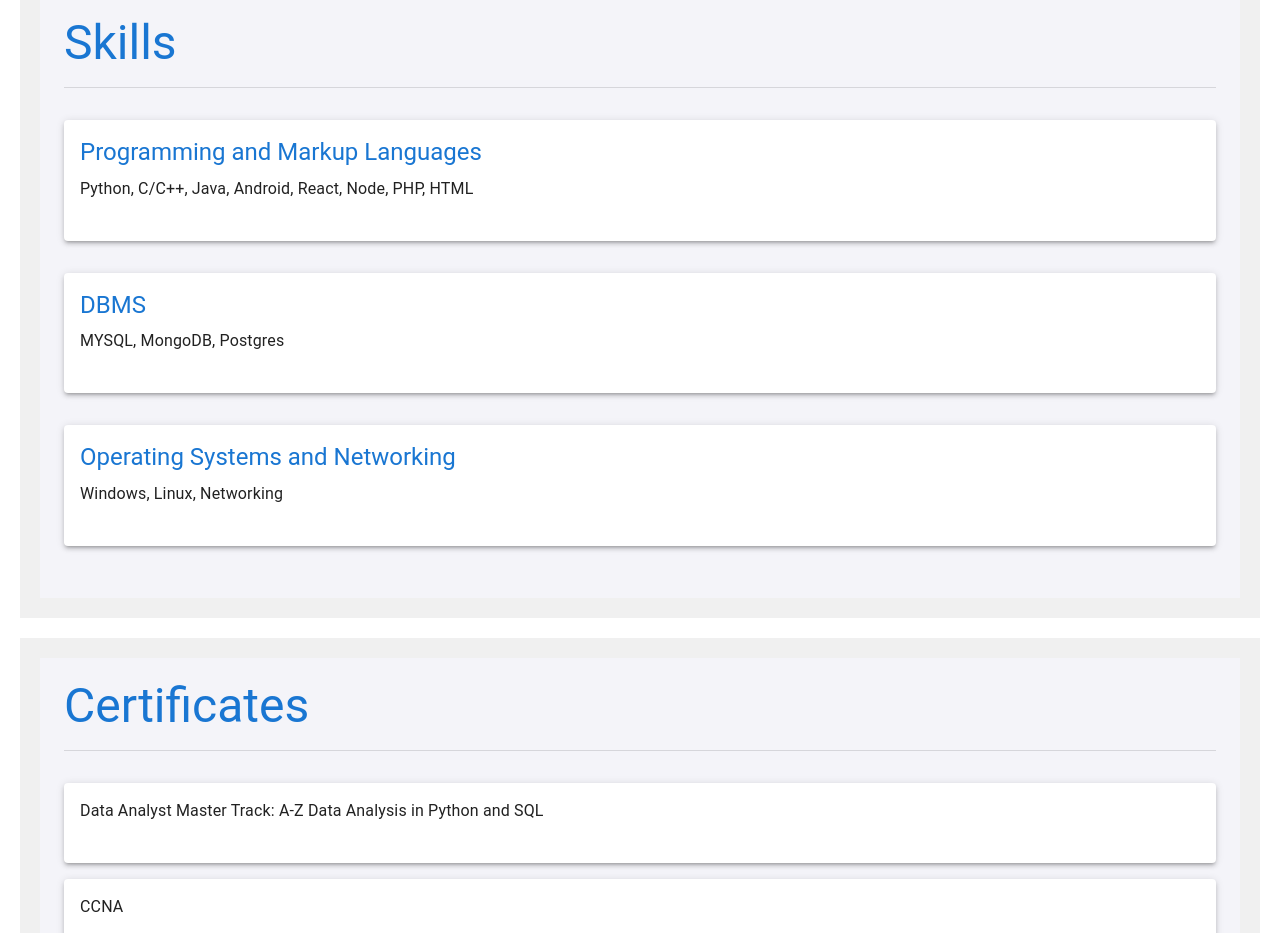
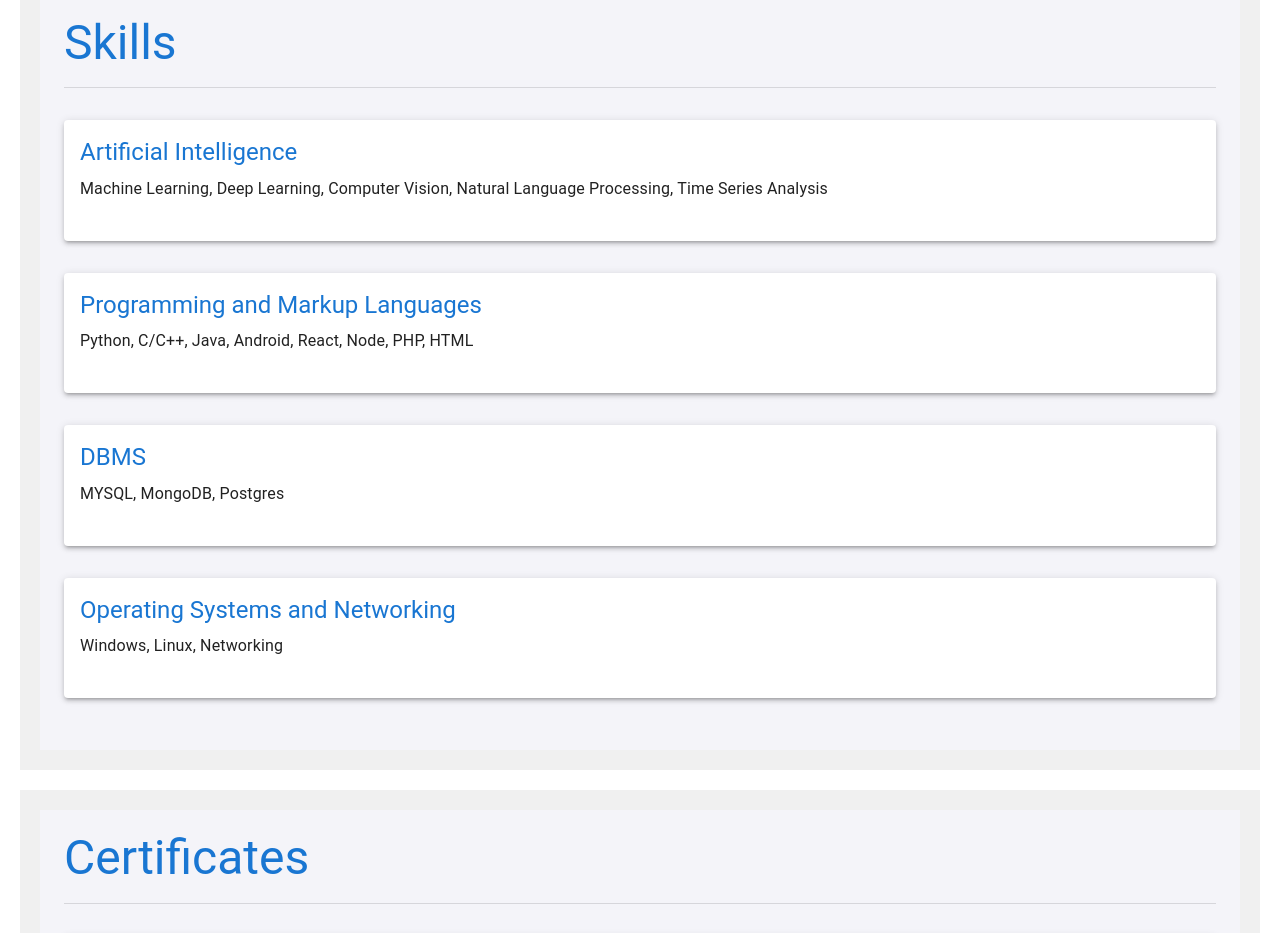
Before and after one commit to 94etienne/profile, a React (Create React App) app: page / in a window 1280 px wide. Shown: the part 7840-8773 px from the top of the page. Built offline with nearby package versions, Linux system fonts and the light colour scheme.

Commit message:
Update Skills.js

```diff
--- a/src/components/Skills.js
+++ b/src/components/Skills.js
@@ -16,6 +16,10 @@ const SkillsItem = ({ skillCategory, skills }) => (
 
 const Skills = () => {
   const skillsData = [
+    {
+      skillCategory: "Artificial Intelligence",
+      skills: "Machine Learning, Deep Learning, Computer Vision, Natural Language Processing, Time Series Analysis",
+    },
     {
       skillCategory: "Programming and Markup Languages",
       skills: "Python, C/C++, Java, Android, React, Node, PHP, HTML",
```
